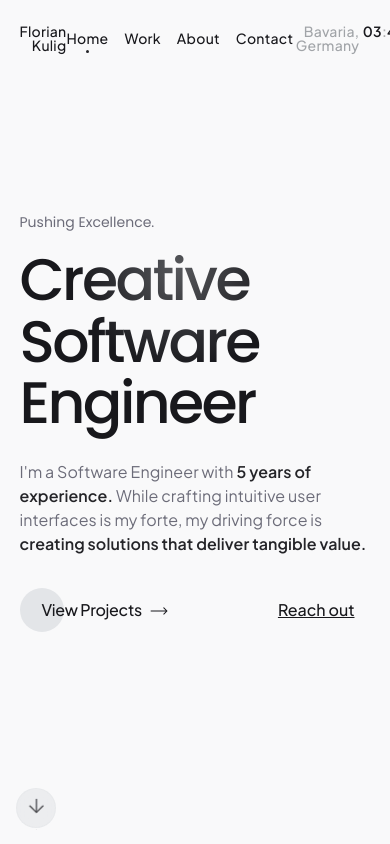
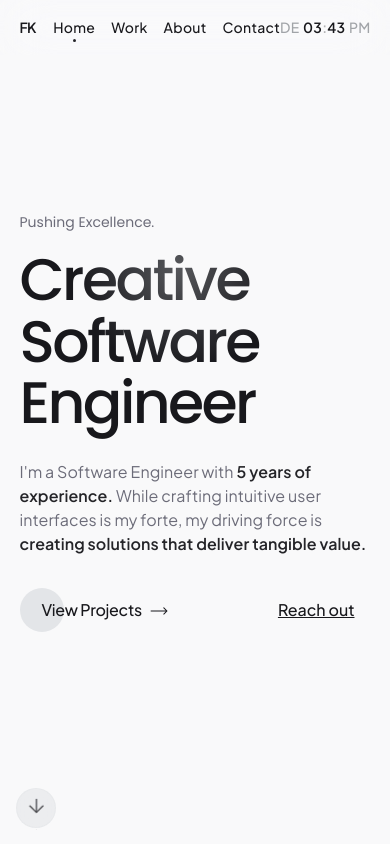
Before and after one commit to floriankulig/portfolio-new, a Next.js app: page / in a window 390 px wide. Shown: the top 844 px of the page. Built offline with nearby package versions, Linux system fonts and the light colour scheme.

Commit message:
feat: implement Header and TimeZoneInfo components for improved layout and time display

```diff
--- /dev/null
+++ b/src/components/layout/header/Header.tsx
@@ -0,0 +1,115 @@
+import React, { useDebugValue, useEffect, useRef, useState } from "react";
+import styled from "styled-components";
+import { LINKS } from "ts";
+import { NavLink } from "./NavLink";
+import { TimeZoneInfo } from "./TimeZoneInfo";
+import { useViewport } from "hooks";
+import { rgba } from "polished";
+import {
+  circInOut,
+  motion,
+  useMotionTemplate,
+  useMotionValue,
+  useMotionValueEvent,
+  useScroll,
+  useTransform,
+} from "framer-motion";
+import { theme } from "styles";
+import { useOverlayContext } from "context/overlay-context";
+
+const StyledHeader = styled(motion.nav)`
+  position: fixed;
+  z-index: 99;
+  width: 100%;
+  align-items: center;
+  display: grid;
+  grid-template-columns: 1fr 1fr 1fr;
+  backdrop-filter: saturate(180%) blur(24px);
+  border-bottom: 1px solid;
+  letter-spacing: 0.02em;
+  font-size: 14px;
+  font-family: var(--jakarta);
+  font-weight: 500;
+  &:last-child {
+    text-align: right;
+  }
+  .name {
+    font-weight: 600;
+    letter-spacing: -0.04em;
+    @media (min-width: 720px) {
+      letter-spacing: unset;
+      font-weight: 500;
+    }
+  }
+`;
+
+const StyledLinks = styled.ul`
+  display: flex;
+  justify-content: center;
+  gap: clamp(1rem, 2.5vw, 1.5rem);
+`;
+
+type ScrollDirection = "up" | "down";
+const STICK_TOP = 50;
+
+export const Header: React.FC = () => {
+  const {
+    isMobile,
+    viewport: { viewPortWidth },
+  } = useViewport(720);
+  const name = isMobile ? "FK" : "Florian Kulig";
+
+  const { blockHeader } = useOverlayContext();
+  const { scrollY } = useScroll();
+  const [scrollDirection, setScrollDirection] =
+    useState<ScrollDirection>("down");
+  const [isAtTop, setIsAtTop] = useState(true);
+  const scrollUp = scrollDirection === "up";
+  const hideHeader = (!scrollUp && !isAtTop) || blockHeader;
+
+  useMotionValueEvent(scrollY, "change", (current) => {
+    const diff = current - (scrollY.getPrevious() || 0);
+    const isScrollingDown = diff >= 0;
+    setIsAtTop(current < STICK_TOP && !(scrollY.getVelocity() > 500));
+    setScrollDirection(isScrollingDown ? "down" : "up");
+  });
+
+  const paddingMultiple = useTransform(scrollY, [0, STICK_TOP * 0.5], [2, 1.5]);
+  const paddingBlock = useMotionTemplate`clamp(1.25rem, 5vw, ${paddingMultiple}rem)`;
+  const borderColor = useTransform(
+    scrollY,
+    [STICK_TOP * 0.25, STICK_TOP * 0.5],
+    [rgba(theme.text3, 0), rgba(theme.text3, 0.15)]
+  );
+  const backgroundColor = useTransform(
+    scrollY,
+    [0, STICK_TOP],
+    [rgba(theme.bg1, 0), rgba(theme.bg1, 0.7)]
+  );
+
+  return (
+    <StyledHeader
+      className="main-col"
+      style={{ paddingBlock, borderColor, backgroundColor }}
+      animate={{
+        y: hideHeader ? "-120%" : "0%",
+      }}
+      transition={{
+        ease: hideHeader ? theme.easing : circInOut,
+        duration: 0.75,
+      }}
+    >
+      <div className="name">{name}</div>
+      <StyledLinks>
+        {LINKS.map((link) => (
+          <NavLink key={link.name} link={link}></NavLink>
+        ))}
+      </StyledLinks>
+      <TimeZoneInfo
+        displayFullLocation={viewPortWidth > 560}
+        displayCounty={viewPortWidth > 720}
+        displayFullCounty={viewPortWidth > 1080}
+      />
+    </StyledHeader>
+  );
+};
--- /dev/null
+++ b/src/components/layout/header/TimeZoneInfo.tsx
@@ -0,0 +1,101 @@
+import { memo, use, useCallback, useEffect, useState } from "react";
+import { motion } from "framer-motion";
+import { formatTimeForGermany } from "helpers";
+import styled from "styled-components";
+
+const StyledMeta = styled.div`
+  color: var(--text3);
+  display: flex;
+  justify-content: flex-end;
+  gap: 0.25em;
+  & > span {
+    font-weight: 600;
+    min-width: 2.5rem;
+    color: var(--text1);
+  }
+`;
+
+interface TimeZoneInfoProps {
+  displayFullLocation?: boolean;
+  displayFullCounty?: boolean;
+  displayCounty?: boolean;
+}
+
+export const TimeZoneInfo: React.FC<TimeZoneInfoProps> = ({
+  displayFullCounty,
+  displayFullLocation,
+  displayCounty,
+}) => {
+  const [timeData, setTimeData] = useState(() => {
+    const initialDate = new Date();
+    const formattedTime = formatTimeForGermany(initialDate);
+    const [time, meridiem] = formattedTime.split(" ");
+    const [hours, minutes] = time.split(":");
+    return { hours, minutes, meridiem };
+  });
+
+  // Memoize the update function to prevent recreating it on each render
+  const updateTime = useCallback(() => {
+    const now = new Date();
+    const formattedTime = formatTimeForGermany(now);
+    const [time, meridiem] = formattedTime.split(" ");
+    const [hours, minutes] = time.split(":");
+    setTimeData({ hours, minutes, meridiem });
+  }, []);
+
+  useEffect(() => {
+    // Update immediately to sync with system clock
+    updateTime();
+
+    // Sync interval with system clock
+    const now = new Date();
+    const ms = now.getMilliseconds();
+    const secondsDelay = 1000 - ms;
+
+    // Initial timeout to sync with next second
+    const timeout = setTimeout(() => {
+      updateTime();
+      // Then start the interval
+      const interval = setInterval(updateTime, 1000);
+      return () => clearInterval(interval);
+    }, secondsDelay);
+
+    return () => clearTimeout(timeout);
+  }, [updateTime]);
+
+  const county = displayCounty ? (displayFullCounty ? "Bavaria" : "BY") : null;
+  const location = !displayFullLocation
+    ? "DE"
+    : (county ? county + ", " : "") + "Germany";
+
+  return (
+    <StyledMeta>
+      {location}
+      <span>
+        {timeData.hours}
+        <BlinkingColon />
+        {timeData.minutes}
+      </span>{" "}
+      {timeData.meridiem}
+    </StyledMeta>
+  );
+};
+
+// Memoized Colon component to prevent unnecessary re-renders
+const BlinkingColon = memo(() => (
+  <motion.span
+    initial="visible"
+    animate={{
+      opacity: [1, 0, 1],
+      transition: {
+        duration: 2,
+        repeat: Infinity,
+        repeatType: "reverse",
+      },
+    }}
+  >
+    :
+  </motion.span>
+));
+
+BlinkingColon.displayName = "BlinkingColon";
--- a/src/components/layout/header/index.ts
+++ b/src/components/layout/header/index.ts
@@ -1 +1,2 @@
 export { StaticHeader } from "./StaticHeader";
+export { Header } from "./Header";
--- a/src/pages/index.tsx
+++ b/src/pages/index.tsx
@@ -6,18 +6,14 @@ import {
   ThinkDifferent,
 } from "components/home";
 import { Curtain } from "components/layout/Curtain";
+import { Header, StaticHeader } from "components/layout/header";
 import dynamic from "next/dynamic";
-
-const Header = dynamic(
-  () => import("components/layout/header").then((mod) => mod.StaticHeader),
-  { ssr: false }
-);
 
 const Home = () => {
   return (
     <>
       <Curtain />
-      <div
+      {/* <div
         style={{
           position: "absolute",
           top: 0,
@@ -26,8 +22,9 @@ const Home = () => {
           width: "100dvw",
         }}
       >
-        <Header />
-      </div>
+        <StaticHeader />
+      </div> */}
+      <Header />
       {/* <HeroBanner /> */}
       <Hero />
       <ProjectsIntro />
```
Also changed, not shown: src/pages/about.tsx (+1 -6 lines), src/pages/project/[project-slug].tsx (+3 -9 lines), src/pages/projects.tsx (+1 -6 lines).
